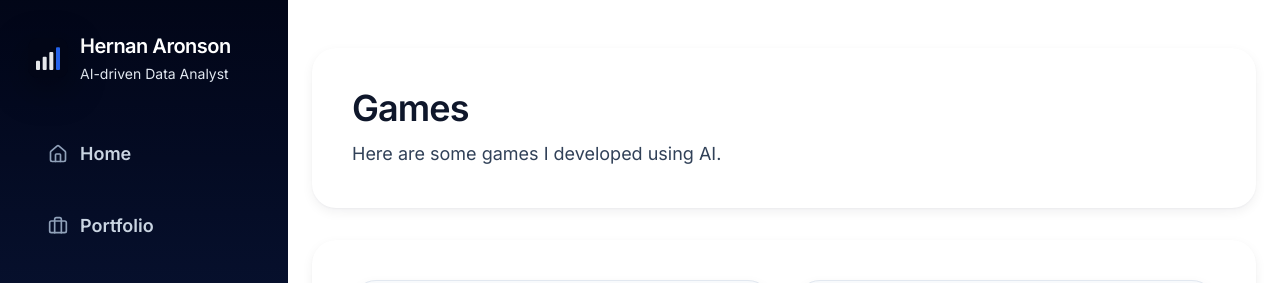
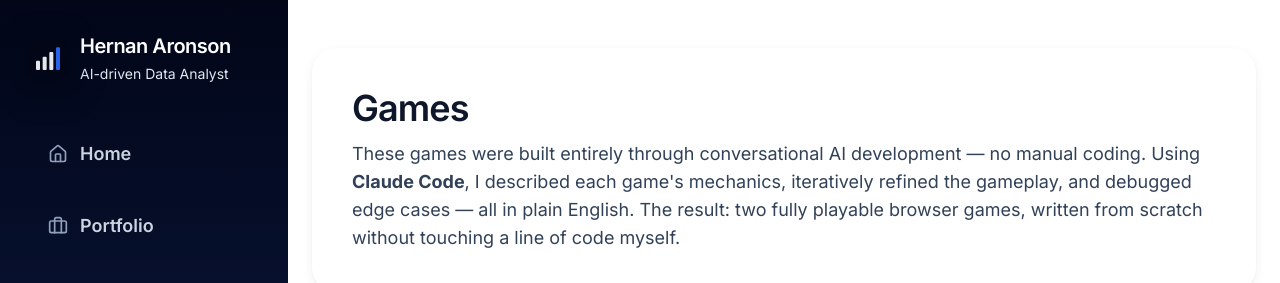
Before and after one commit to hernaninv/hernan-portfolio, a Next.js app: page /games in a window 1280 px wide. Shown: the top 283 px of the page. Built offline with nearby package versions, Linux system fonts and the light colour scheme.

Commit message:
content: update games page description to mention Claude Code

```diff
--- a/app/games/page.tsx
+++ b/app/games/page.tsx
@@ -23,7 +23,7 @@ export default function GamesPage() {
           Games
         </h1>
         <p className="mt-3 text-lg text-slate-700">
-          Here are some games I developed using AI.
+          These games were built entirely through conversational AI development — no manual coding. Using <strong>Claude Code</strong>, I described each game&apos;s mechanics, iteratively refined the gameplay, and debugged edge cases — all in plain English. The result: two fully playable browser games, written from scratch without touching a line of code myself.
         </p>
       </header>
 
```
